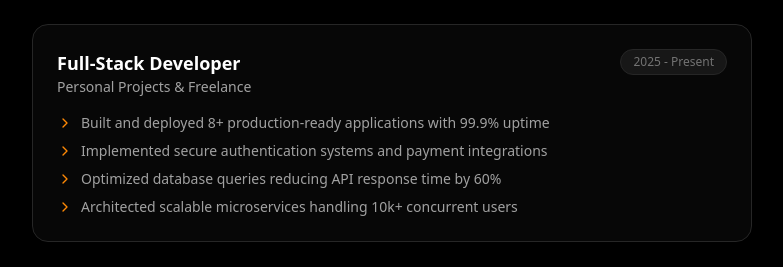
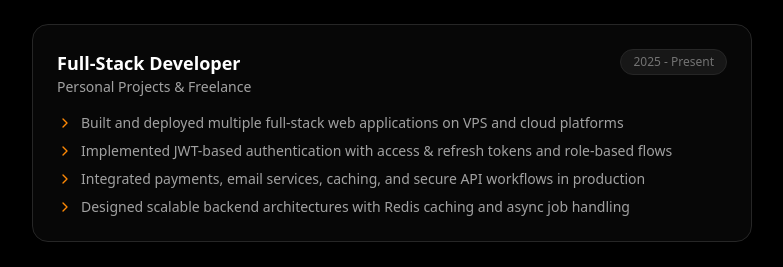
Before and after one commit to kaihere14/Portfolio-3, a React (Vite) app: page / in a window 1280 px wide. Shown: the part 1208-1475 px from the top of the page, without its empty margins (248-1031 px from the left). Built offline with nearby package versions, Linux system fonts and the light colour scheme; no server answers.

Commit message:
feat: update experience highlights for clarity and detail

```diff
--- a/src/data/portfolioData.js
+++ b/src/data/portfolioData.js
@@ -83,12 +83,13 @@ export const experiences = [
     role: "Full-Stack Developer",
     company: "Personal Projects & Freelance",
     period: "2025 - Present",
-    highlights: [
-      "Built and deployed 8+ production-ready applications with 99.9% uptime",
-      "Implemented secure authentication systems and payment integrations",
-      "Optimized database queries reducing API response time by 60%",
-      "Architected scalable microservices handling 10k+ concurrent users",
-    ],
+   highlights: [
+  "Built and deployed multiple full-stack web applications on VPS and cloud platforms",
+  "Implemented JWT-based authentication with access & refresh tokens and role-based flows",
+  "Integrated payments, email services, caching, and secure API workflows in production",
+  "Designed scalable backend architectures with Redis caching and async job handling"
+]
+
   },
 ];
 
```
